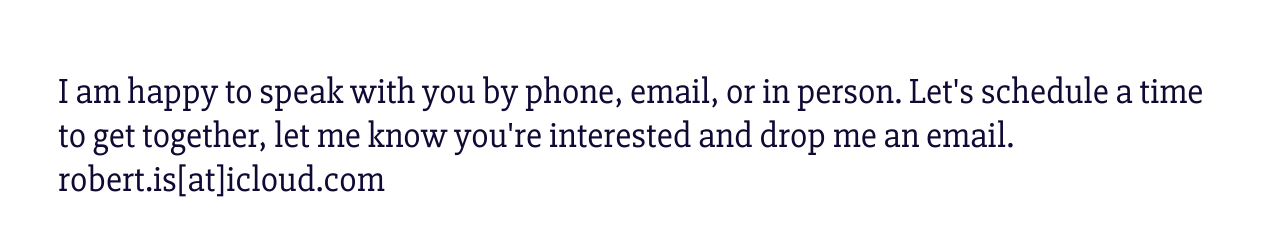
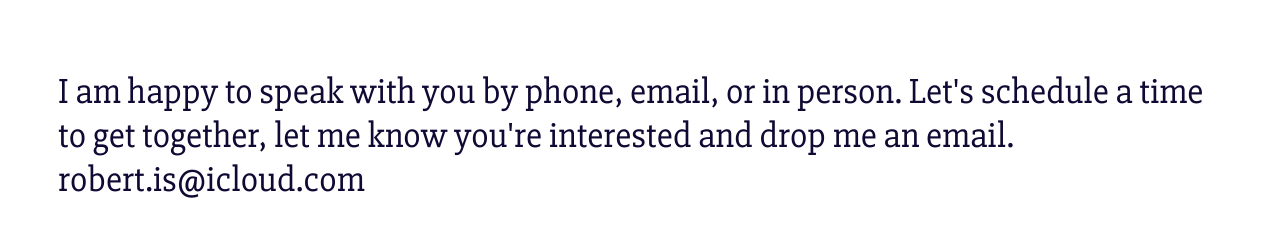
Before and after one commit to rob17204/rob17204.github.io, a plain HTML site: page index.html in a window 1280 px wide. Shown: the part 2041-2293 px from the top of the page. Drawn offline with Linux system fonts and the light colour scheme.

Commit message:
changed [at] to symbol

```diff
--- a/index.html
+++ b/index.html
@@ -146,7 +146,7 @@
 
                               <h2>Let's Talk    <img src="img/talk.png" alt="headphones"></h2>
 
-                              <h4> I am happy to speak with you by phone, email, or in person.  Let's schedule a time to get together, let me know you're interested and drop me an email.<br> robert.is[at]icloud.com</h4>
+                              <h4> I am happy to speak with you by phone, email, or in person.  Let's schedule a time to get together, let me know you're interested and drop me an email.<br> robert.is@icloud.com</h4>
 
                     </div>
 
```
